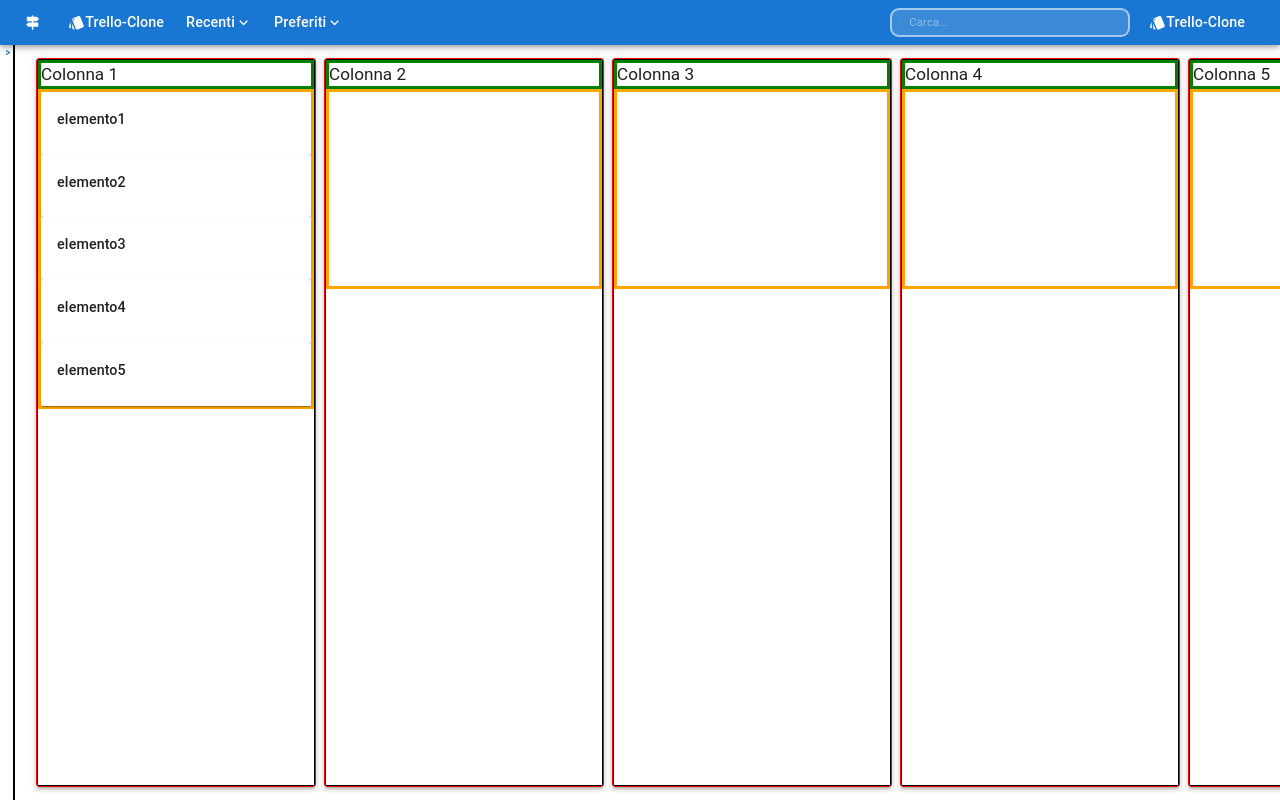
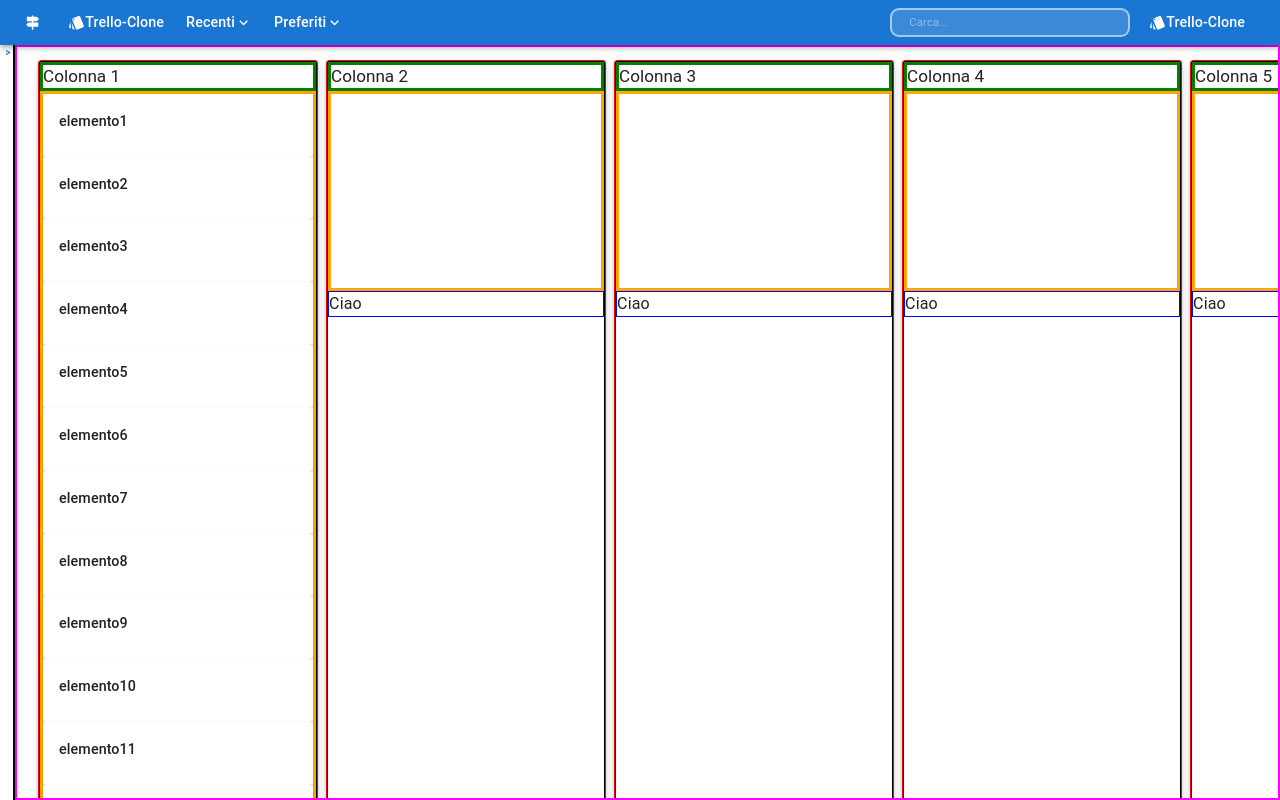
Before and after one commit to matteo9966/Trello-Clone, a React (Create React App) app: page / in a window 1280 px wide. Built offline with nearby package versions, Linux system fonts and the light colour scheme; what short-unique-id would draw is missing.

Commit message:
risolto problema sullo scroll del main container

```diff
--- a/src/App.tsx
+++ b/src/App.tsx
@@ -17,11 +17,11 @@ function App() {
       <div style={{ height: "45px" }}>
         <Navbar />
       </div>
-      <div style={{ flexGrow: 1, }}>
-        <div style={{ display: "flex", height: "100%" }}>
+      <div style={{ flexGrow: 1, maxHeight: 'calc(100vh - 45px)',display:'flex' }}>
           {<DefaultDrawer />}
           {<TasksList />}
-        </div>
+        {/* <div style={{ display: "flex", height: "100%" }}> */}
+        {/* </div> */}
       </div>
     </div>
   );
--- a/src/GlobalTheme/ThemeProvider.tsx
+++ b/src/GlobalTheme/ThemeProvider.tsx
@@ -12,7 +12,7 @@ export const GlobalThemeProvider: React.FC = ({ children }) => {
             padding:0,
 
         }}
-     }}
+     },MuiCard:{styleOverrides:{root:{minHeight:'none',maxHeight:'none',height:'none'}}}}
   });
 
 
--- a/src/components/MainPanel/Column.tsx
+++ b/src/components/MainPanel/Column.tsx
@@ -19,14 +19,22 @@ export const Column: React.FC<{ ColumnData: Col; index: number }> = ({
           {...provided.draggableProps}
           elevation={3}
           sx={{
+
             minWidth: "280px",
             maxWidth: "0.2vw",
             border: "1px solid red",
             marginLeft: "0.5rem",
+            display:'inline',
+            float:'left',
+            minHeight:'100%',
+
+
+
+
           }}
         >
           <CardContent
-            sx={{ border: "1px solid black", padding: 0, height: "100%" }}
+            sx={{ border: "1px solid black", padding: 0,minHeight:'100%',height: 'none',maxHeight:'none' }}
           >
             <CardHeader
               {...provided.dragHandleProps}
@@ -41,37 +49,17 @@ export const Column: React.FC<{ ColumnData: Col; index: number }> = ({
                 flexGrow: 1,
                 width: "100%",
                 minHeight: "200px",
+                height: 'none',
+                maxHeight:'none'
               }}
             >
               <ColumnDroppableArea columnData={ColumnData} />
+
             </Box>
+            <Box sx={{border:'1px solid blue'}}>Ciao</Box>
           </CardContent>
         </Card>
       )}
     </Draggable>
   );
 };
-
-{
-  /* <Droppable droppableId={ColumnData.ID.toString()} type="Items" >
-{(provided)=>{
-    return(<div {...provided.droppableProps} ref={provided.innerRef} style={{width:'100%',height:'100%',minHeight:'200px', border:'3px solid orange'}} >
-
-    {ColumnData.items.map((item,index)=>{return(<Draggable key={item.ID.toString()} index={index} draggableId={item.ID.toString()}>
-
-    {(provided)=>{return ( <ColumnItemDraggable provided={provided} item={item} /> )
-}}
-</Draggable>)})}
-
-</div>)
-}}
-
-</Droppable>  */
-}
-{
-  /* {ColumnData.items.map((item,index)=>{return(<Draggable key={item.ID} index={index} draggableId={item.ID}>
-
-              {(provided)=>{return ( <ColumnItemDraggable index={index} provided={provided} item={item} /> )
-              }}
-           </Draggable>)})} */
-}
--- a/src/components/MainPanel/ColumnDroppableArea.tsx
+++ b/src/components/MainPanel/ColumnDroppableArea.tsx
@@ -5,7 +5,7 @@ import { ColumnItemDraggable } from './ColumnItemDraggable';
 export const ColumnDroppableArea:React.FC<{columnData:Column,children?:React.ReactNode}> = ({columnData,children}) => {
     return (
         <Droppable droppableId={columnData.ID}  type="ITEMS">
-          {(provided)=>{return (<div {...provided.droppableProps} ref={provided.innerRef} style={{width:'100%',height:'100%',minHeight:'200px', border:'3px solid orange'}}>
+          {(provided)=>{return (<div {...provided.droppableProps} ref={provided.innerRef} style={{width:'100%',minHeight:'200px', border:'3px solid orange'}}>
 
               {columnData.items.map((item,index)=>{
                   return(<ColumnItemDraggable key={item.ID} index={index} item={item}/>)
--- a/src/components/MainPanel/index.tsx
+++ b/src/components/MainPanel/index.tsx
@@ -1,7 +1,7 @@
 import React from "react";
 import { useAppSelector } from "../../hooks/redux/hooks";
 import { DragDropContext, Droppable } from "react-beautiful-dnd";
-import { Box } from "@mui/material";
+import { Box, Card, CardContent, Typography } from "@mui/material";
 import { Column } from "./Column";
 import { useMainPanel } from "./dragLogic";
 export const MainPanel = () => {
@@ -16,9 +16,7 @@ export const MainPanel = () => {
          in questo modo un elemento draggable potra essere droppato solo nel contenitore a cui appartiene!
          */
 
-    <DragDropContext
-      onDragEnd={onDragEnd}
-    >
+    <DragDropContext onDragEnd={onDragEnd}>
       <Droppable
         droppableId="droppable-main"
         direction="horizontal"
@@ -28,16 +26,19 @@ export const MainPanel = () => {
           <Box
             ref={provided.innerRef}
             {...provided.droppableProps}
-            component="div"
+            component="span"
             sx={{
-              height: "100%",
+              minHeight: "auto",
 
               display: "flex",
 
-              overflowX: "scroll",
+
               padding: "0.8rem",
+
             }}
           >
+
+
             {boardData.board.map((column, index) => {
               return (
                 <Column
--- a/src/components/TasksList/index.tsx
+++ b/src/components/TasksList/index.tsx
@@ -1,32 +1,31 @@
 import { Box } from "@mui/system";
-import { useDispatch, useSelector } from "react-redux";
-import ListShell from "./ListShell";
-import { RootState } from "../../redux/store";
-import { newShell, removeShell } from "../../redux/listShellSlice";
-import { List, ListItem } from "@mui/material";
-import { v4 as uuidv4 } from "uuid";
+// import { useDispatch, useSelector } from "react-redux";
+// import ListShell from "./ListShell";
+// import { RootState } from "../../redux/store";
+// import { newShell, removeShell } from "../../redux/listShellSlice";
+// import { List, ListItem } from "@mui/material";
+// import { v4 as uuidv4 } from "uuid";
 import { MainPanel } from "../MainPanel";
 const TasksList = () => {
   // prende lo stato di list shell e le renderizza tutte
 
-  const shellState = useSelector((state: RootState) => state.shell);
-  const dispatch = useDispatch();
+  // const shellState = useSelector((state: RootState) => state.shell);
+  // const dispatch = useDispatch();
 
   return (
     <Box
-      component="div"
+      component="span"
       sx={{
-        display: "flex",
         flexGrow: 1,
         height: "100%",
-        maxWidth: "100%",
+        maxHeight: "300vh",
 
+        border: "2px solid magenta",
         gap: "0.5rem",
-
-        overflow: "hidden",
+        overflow: "scroll",
+        display: "block",
       }}
     >
-
       <MainPanel></MainPanel>
 
       {/* {shellState.map((shell) => {
--- a/src/dummyData/Data.ts
+++ b/src/dummyData/Data.ts
@@ -14,12 +14,31 @@ const { ...item2 } = new ColumnItem("elemento2", "descrizione elemento2");
 const { ...item3 } = new ColumnItem("elemento3", "descrizione elemento3");
 const { ...item4 } = new ColumnItem("elemento4", "descrizione elemento4");
 const { ...item5 } = new ColumnItem("elemento5", "descrizione elemento5");
+const { ...item6 } = new ColumnItem("elemento6", "descrizione elemento6");
+const { ...item7 } = new ColumnItem("elemento7", "descrizione elemento7");
+const { ...item8 } = new ColumnItem("elemento8", "descrizione elemento8");
+const { ...item9 } = new ColumnItem("elemento9", "descrizione elemento9");
+const { ...item10 } = new ColumnItem("elemento10", "descrizione elemento10");
+const { ...item11 } = new ColumnItem("elemento11", "descrizione elemento11");
+const { ...item12 } = new ColumnItem("elemento12", "descrizione elemento12");
+const { ...item13 } = new ColumnItem("elemento13", "descrizione elemento13");
+const { ...item14 } = new ColumnItem("elemento14", "descrizione elemento14");
 
 column1.items.push(item1);
 column1.items.push(item2);
 column1.items.push(item3);
 column1.items.push(item4);
 column1.items.push(item5);
+column1.items.push(item6);
+column1.items.push(item7);
+column1.items.push(item8);
+column1.items.push(item9);
+column1.items.push(item10);
+column1.items.push(item11);
+column1.items.push(item12);
+column1.items.push(item13);
+column1.items.push(item14);
+
 
 export const board: Column[] = [];
 board.push(column1);
```
